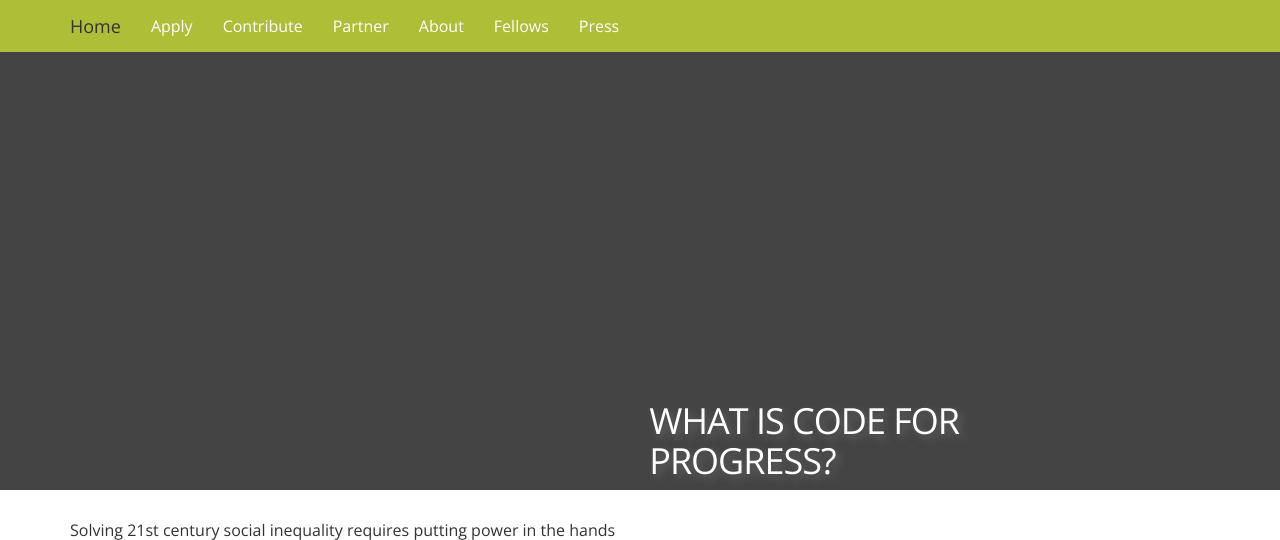
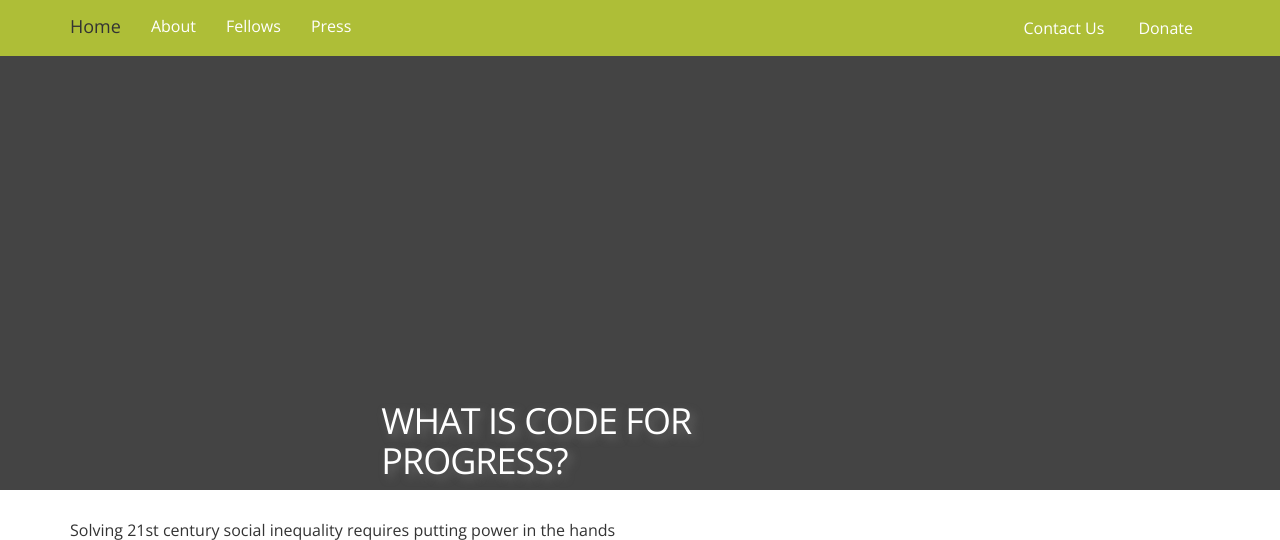
Before and after one commit to aliyarahman/betterhomepage, a Django app: page /app/about/ in a window 1280 px wide; the page is wider, and only the part inside the window is pictured. Shown: the top 540 px of that part. Run offline with Django 3.2, Linux system fonts and the light colour scheme; parts of the project's set-up code (start-up, migrations or seed data) failed here and were passed over; some libraries are stand-ins or nearby versions.

Commit message:
Added Contact us and donate buttons

```diff
--- a/app/templates/base.html
+++ b/app/templates/base.html
@@ -34,12 +34,14 @@
         </div>
         <div class="collapse navbar-collapse">
           <ul class="nav navbar-nav">
-            <li><a href="{% url 'apply' %}">Apply</a></li>
-            <li><a href="{% url 'donate' %}">Contribute</a></li>
-            <li><a href="{% url 'partner' %}">Partner</a></li>
  	          <li><a href="{% url 'about' %}">About</a></li>
             <li><a href="{% url 'cohort' %}">Fellows</a></li>
             <li><a href="{% url 'press' %}">Press</a></li>
+          </ul>
+
+          <ul class = 'nav navbar-nav navbar-right'>
+            <li><a class="btn-nav" href="{% url 'contact' %}" role="button"> Contact Us</a></li>
+            <li><a class="btn-nav" href="{% url 'donate' %}" role="button"> Donate</a></li>
           </ul>
         </div><!--/.nav-collapse -->
       </div>
```
